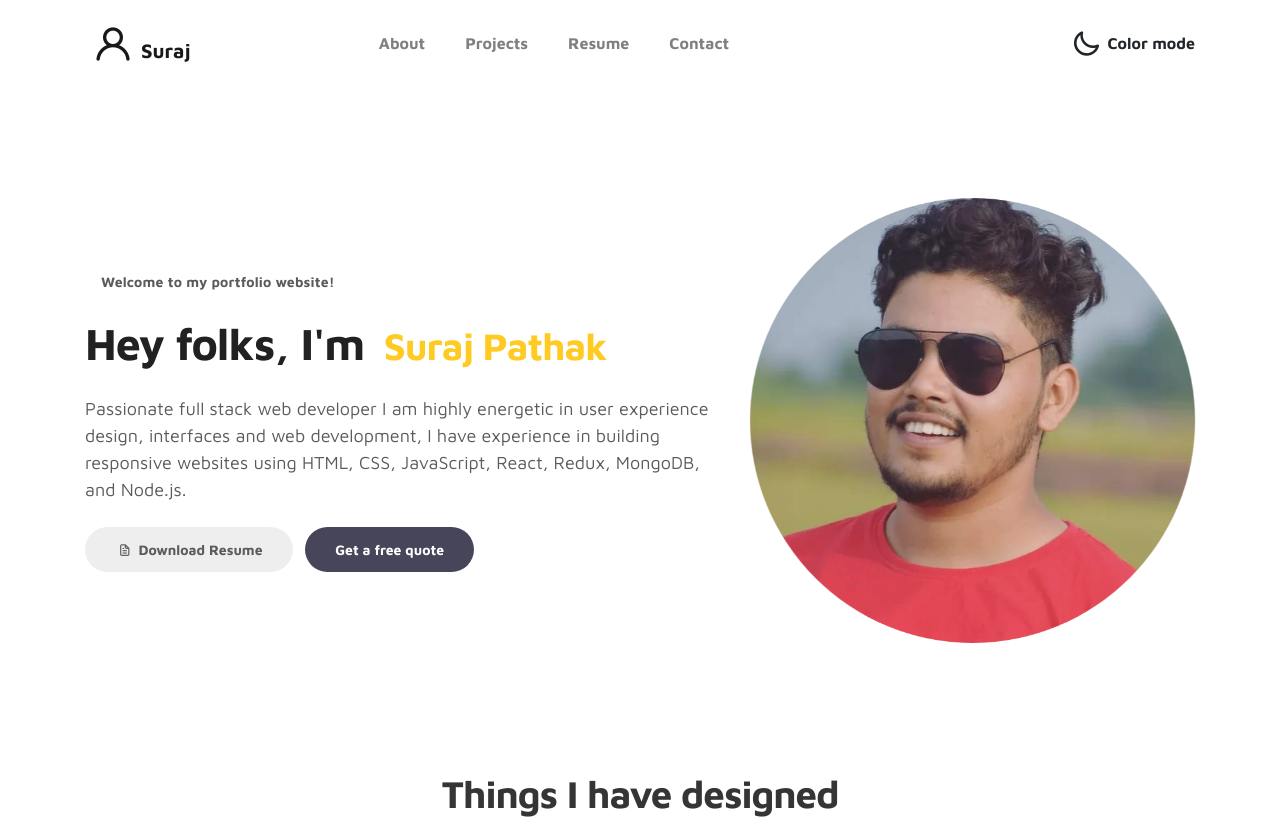
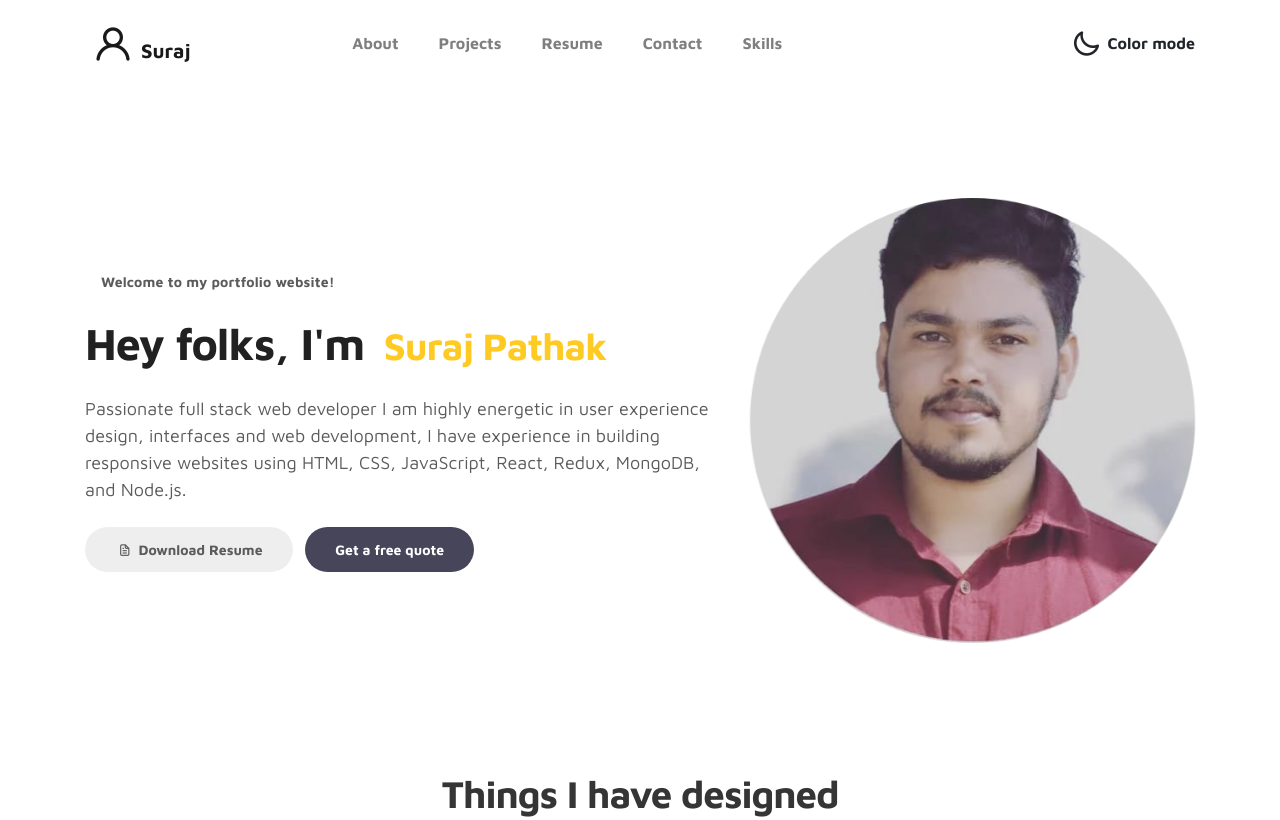
Before and after one commit to surajpa123/surajpa123.github.io, a plain HTML site: page index.html in a window 1280 px wide. Shown: the top 820 px of the page. Drawn offline with nearby package versions, Linux system fonts and the light colour scheme.

Commit message:
updated profile and added skills

```diff
--- a/index.html
+++ b/index.html
@@ -54,6 +54,9 @@ https://www.tooplate.com/view/2115-marvel
                     <li class="nav-item">
                         <a href="#contact" class="nav-link"><span data-hover="Contact">Contact</span></a>
                     </li>
+                    <li class="nav-item">
+                      <a href="#skills" class="nav-link"><span data-hover="Skills">Skills</span></a>
+                    </li>
                 </ul>
 
                 <ul class="navbar-nav ml-lg-auto">
@@ -96,7 +99,7 @@ https://www.tooplate.com/view/2115-marvel
 
                 <div class="col-lg-5 col-md-12 col-12">
                     <div class="about-image svg">
-                        <img src="./images/profile/WhatsApp Image 2022-01-12 at 12.55.29-modified.png" class="img-fluid" alt="svg image">
+                        <img src="./images/profile/WhatsApp Image 2022-02-13 at 11.29.22-modified.png" class="img-fluid" alt="svg image">
                     </div>
                 </div>
 
@@ -170,7 +173,7 @@ https://www.tooplate.com/view/2115-marvel
     <br>
     <br>
 
-    <div class="container">
+    <div class="container" id="skills">
       <h3 >Skills and Interests</h3>
       <br>
       <div  class="row row-cols-auto">
```
Also changed, not shown: images/profile/WhatsApp Image 2022-02-13 at 11.29.22-modified.png (added).
